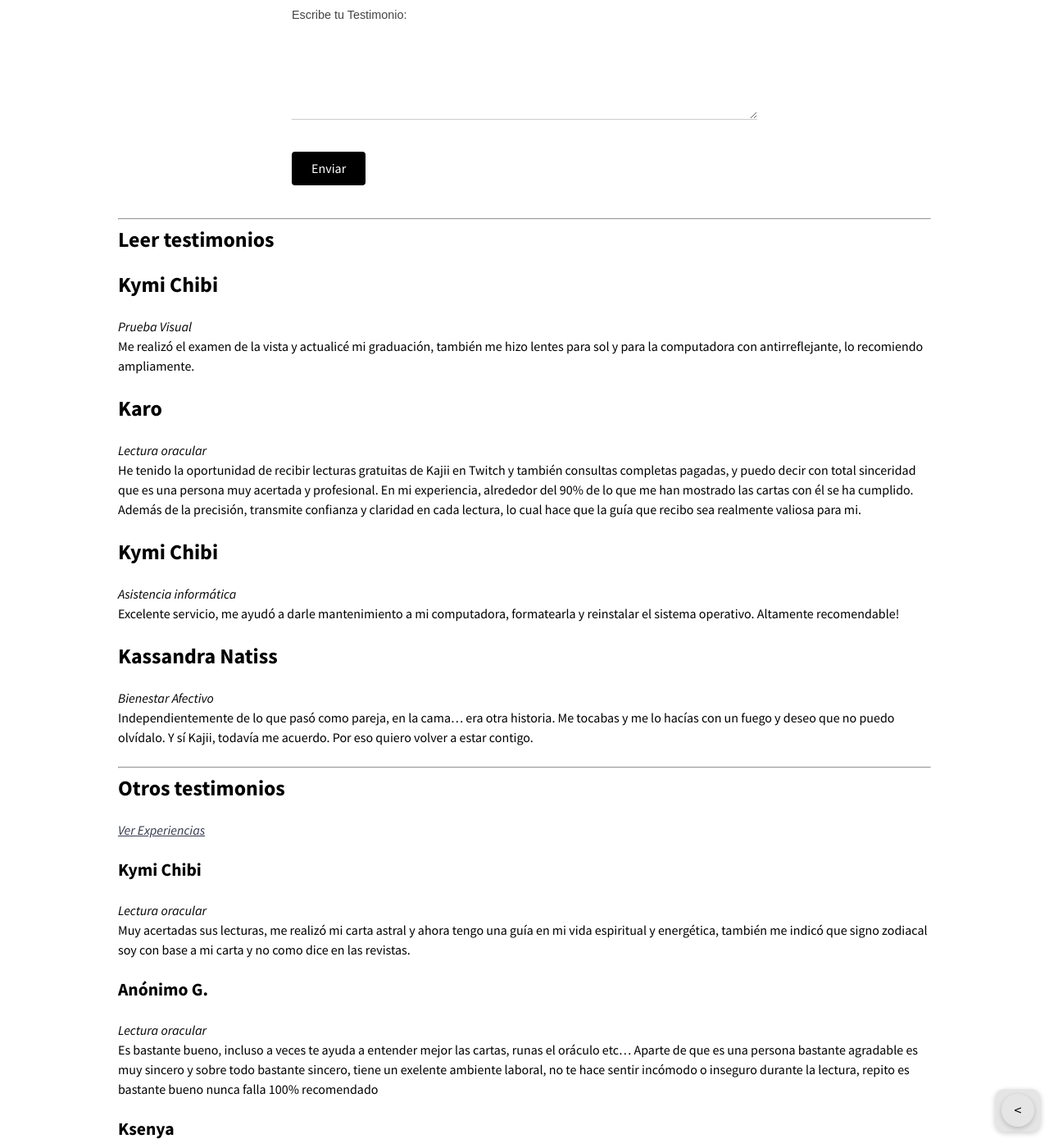
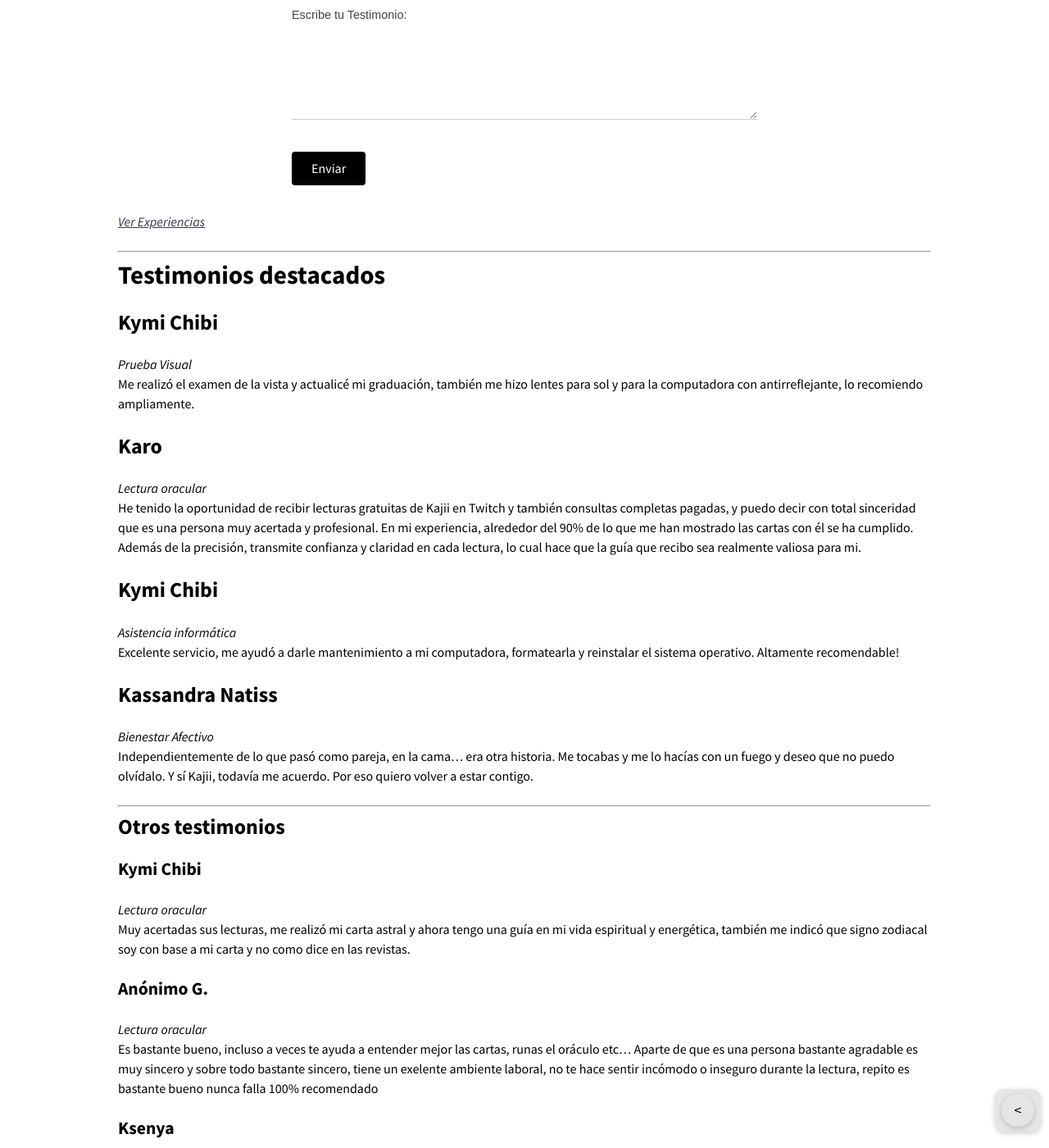
Before and after one commit to KajiiNarumi/iasuarezv, a Jekyll site: the page built from testimonios.md, in a window 1280 px wide and 1400 px high, scrolled down 737 px. Shown: the whole window at 82% size. Built offline with Jekyll 4.4.1, drawn with Linux system fonts in a browser that asks for light colours; nearby versions of some CDN libraries.

Commit message:
Update testimonios.md

```diff
--- a/testimonios.md
+++ b/testimonios.md
@@ -38,9 +38,10 @@
 
   <button type="submit">Enviar</button>
 </form>
+[*Ver Experiencias*](https://iasuarezv.com/experiencias/)
 
 ---
-### Leer testimonios
+## Testimonios destacados
 
 
 ### **Kymi Chibi**
```
Also changed, not shown: other parts of testimonios.md (+5 -5 lines).
